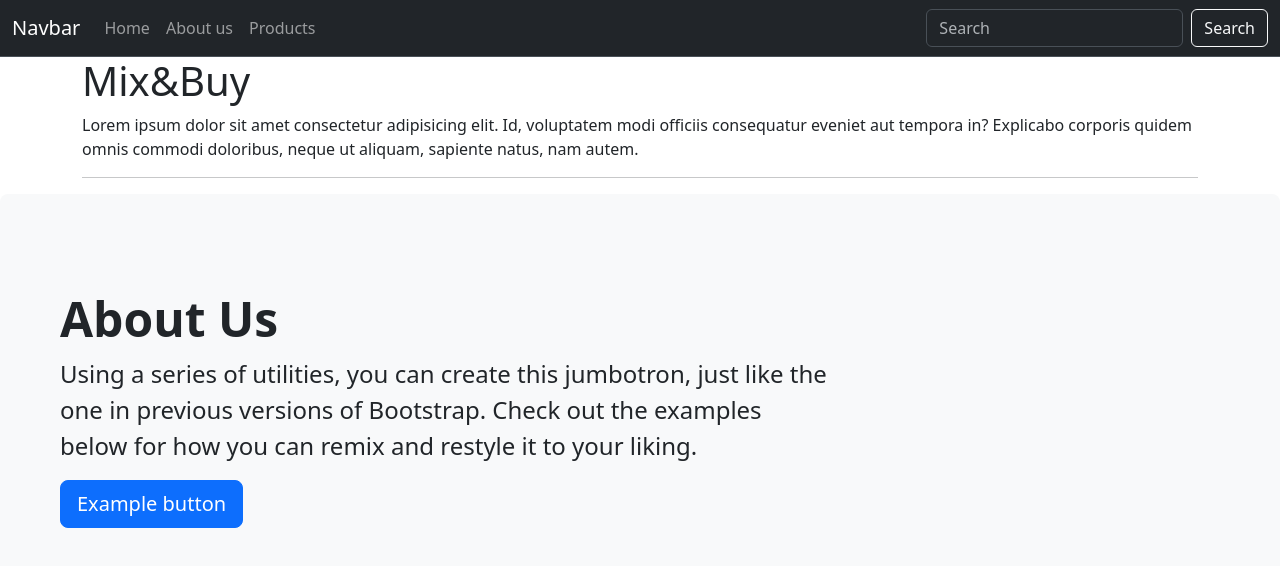
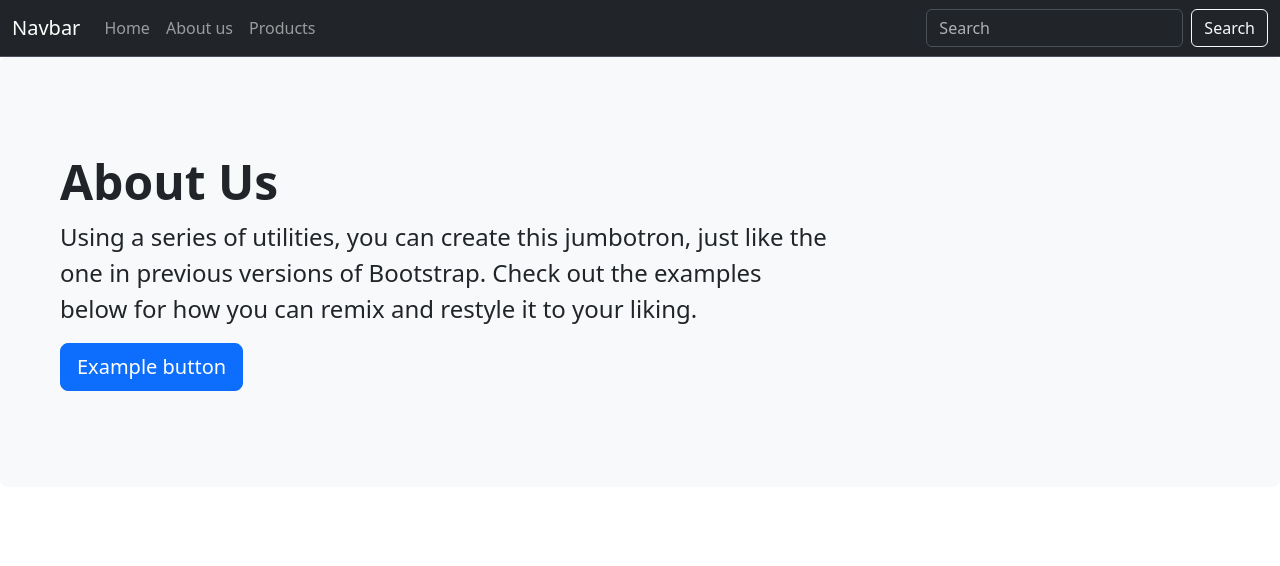
Before and after one commit to akthernahela/react-router, a React (Vite) app: page /aboutUs in a window 1280 px wide. Shown: the top 566 px of the page. Built offline with nearby package versions, Linux system fonts and the light colour scheme.

Commit message:
About us, i like this way

```diff
--- a/src/shop/AboutUs.jsx
+++ b/src/shop/AboutUs.jsx
@@ -1,12 +1,10 @@
 import Header from "../components/Header";
-import Main from "../components/Main";
 
 export default function AboutUs() {
 
     return (
         <>
             <Header />
-            <Main />
             <div className="p-5 mb-4 bg-light rounded-3">
                 <div className="container-fluid py-5">
                     <h1 className="display-5 fw-bold">About Us</h1>
```
